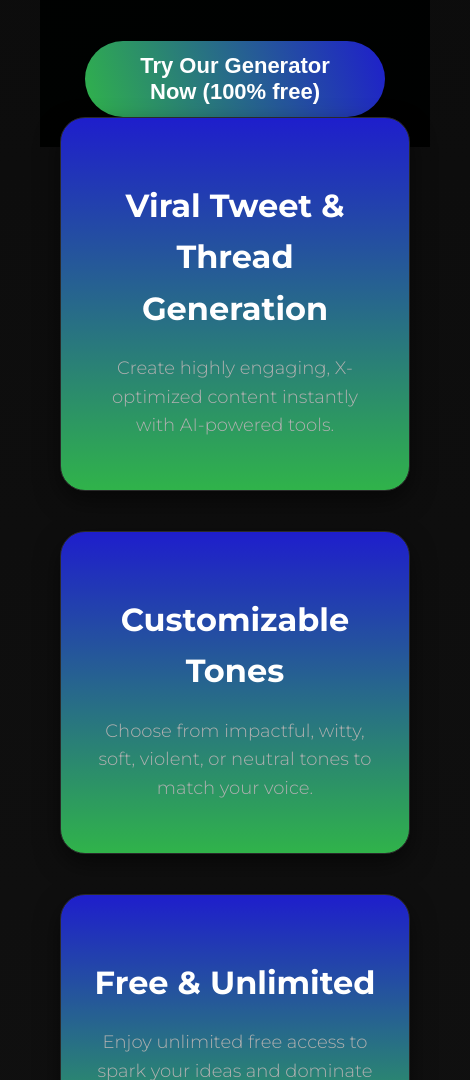
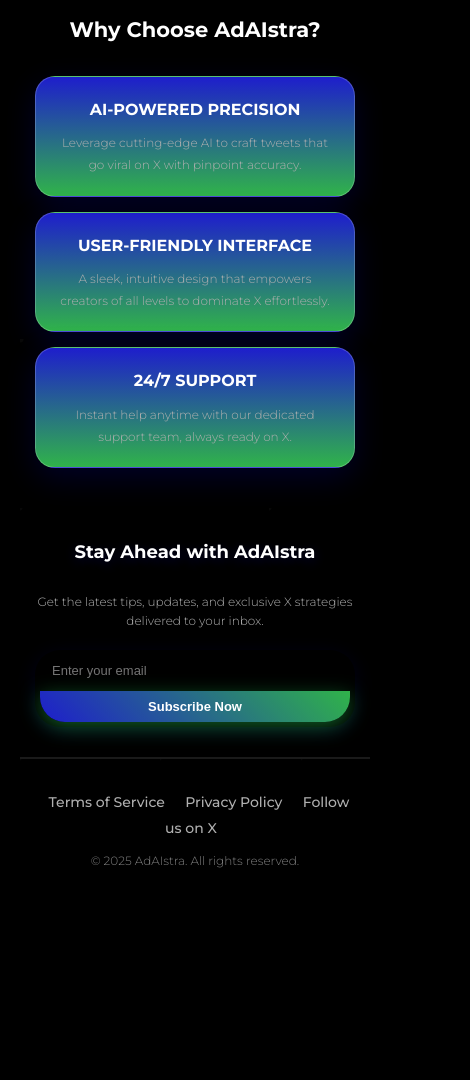
Before and after one commit to Jules-Barthomeuf/AI-X-Automation, a website: page public/index.html in a window 390 px wide. Shown: the part 920-2000 px from the top of the page, 470 px wide, since content can reach past the window. After the commit the page ends 1820 px from the top, so only its background shows below. Drawn offline with Linux system fonts and the light colour scheme.

Commit message:
Update index.html

```diff
--- a/public/index.html
+++ b/public/index.html
@@ -7,11 +7,15 @@
     <style>
         @import url('https://fonts.googleapis.com/css2?family=Montserrat:ital,wght@0,300;0,500;0,700;1,400&display=swap');
 
+        * {
+            margin: 0;
+            padding: 0;
+            box-sizing: border-box;
+        }
+
         body {
             font-family: 'Montserrat', sans-serif;
-            margin: 0;
-            padding: 0;
-            background: linear-gradient(180deg, #0a0a0a, #151515);
+            background: #000000; /* Solid black background */
             color: #ffffff;
             line-height: 1.6;
             overflow-x: hidden;
@@ -20,7 +24,7 @@
         .container {
             max-width: 1440px;
             margin: 0 auto;
-            padding: 0 40px;
+            padding: 0 20px;
             width: 100%;
             background: transparent;
             border-radius: 0;
@@ -29,21 +33,19 @@
         }
 
         header {
-            padding: 20px 0;
-            background: #0a0a0a;
+            padding: 10px 0;
+            background: #000000;
             position: fixed;
-            width: 100vw;
+            width: 100%;
             top: 0;
             z-index: 1000;
             box-shadow: 0 2px 15px rgba(0, 0, 0, 0.4);
-            left: 50%;
-            transform: translateX(-50%);
             box-sizing: border-box;
         }
 
         .logo {
             font-weight: 700;
-            font-size: 32px;
+            font-size: 24px;
             color: #ffffff;
             text-shadow: 0 0 12px rgba(255, 255, 255, 0.6);
             transition: transform 0.3s;
@@ -59,14 +61,14 @@
             align-items: center;
             max-width: 1440px;
             margin: 0 auto;
+            padding: 0 20px;
         }
 
         .login-signup {
             text-decoration: none;
             color: #ffffff;
-            margin-right: 60px;
             font-weight: 500;
-            font-size: 16px;
+            font-size: 14px;
             transition: color 0.3s, transform 0.3s;
         }
 
@@ -77,27 +79,15 @@
 
         .hero {
             text-align: center;
-            padding: 20px 0 0;
-            background: linear-gradient(230deg, #000001, #000301);
-            background-size: 200% 200%;
-            animation: gradientShift 15s ease infinite;
-            min-height: 100vh;
+            padding: 60px 20px; /* Reduced padding for mobile */
+            background: #000000;
             display: flex;
             flex-direction: column;
             justify-content: center;
             align-items: center;
             position: relative;
             animation: slideUp 1s ease-out;
-            width: 100vw;
-            margin: 0;
-            left: 50%;
-            transform: translateX(-50%);
-        }
-
-        @keyframes gradientShift {
-            0% { background-position: 0% 50%; }
-            50% { background-position: 100% 50%; }
-            100% { background-position: 0% 50%; }
+            width: 100%;
         }
 
         @keyframes slideUp {
@@ -107,8 +97,8 @@
 
         .hero h1 {
             font-weight: 700;
-            font-size: 72px;
-            margin-bottom: 20px;
+            font-size: 40px; /* Further reduced default size */
+            margin-bottom: 15px;
             color: #ffffff;
             text-shadow: 0 4px 20px rgba(0, 0, 0, 0.9);
             animation: fadeIn 1.5s ease-in;
@@ -121,9 +111,9 @@
 
         .hero p {
             font-weight: 300;
-            font-size: 24px;
+            font-size: 16px;
             color: #ffffff;
-            margin-bottom: 40px;
+            margin-bottom: 20px;
             animation: slideUp 1.5s ease-out 0.5s backwards;
         }
 
@@ -148,17 +138,17 @@
             left: 50%;
             transform: translate(-50%, -50%);
             background: rgba(0, 0, 0, 0.85);
-            padding: 40px;
-            border-radius: 25px;
+            padding: 30px;
+            border-radius: 20px;
             border: 2px solid rgba(255, 255, 255, 0.1);
             box-shadow: 20px 40px rgba(0, 0, 0, 0.8), 0 0 15px rgba(0, 1, 0, 0.3);
             z-index: 1000;
             text-align: center;
             font-family: 'Montserrat', sans-serif;
             color: #ffffff;
-            max-width: 450px;
+            max-width: 400px;
             width: 90%;
-            min-height: 250px;
+            min-height: 200px;
             opacity: 0;
             transition: opacity 0.5s ease-in-out;
         }
@@ -173,31 +163,28 @@
         }
 
         .popup-message {
-            font-size: 24px;
+            font-size: 18px;
             font-weight: 600;
-            margin-bottom: 70px;
-            text-shadow: 0px;
+            margin-bottom: 40px;
             line-height: 1.4;
         }
 
         .button-group {
-            margin-top: 25px;
             display: flex;
             justify-content: space-between;
-            gap: 20px;
+            gap: 10px;
         }
 
         .premium-button {
-            padding: 18px 35px;
+            padding: 12px 25px;
             background: linear-gradient(250deg, #1e1ecc, #30b34a);
             color: #ffffff;
             border: none;
-            border-radius: 12px;
+            border-radius: 10px;
             cursor: pointer;
             font-weight: 700;
-            font-size: 20px;
-            flex: 20;
-            box-shadow: rgba(30, 179, 74, 0.4);
+            font-size: 16px;
+            flex: 1;
             transition: transform 0.3s ease, box-shadow 0.3s ease;
         }
 
@@ -206,71 +193,61 @@
             box-shadow: 0 8px 20px rgba(30, 179, 74, 0.6);
         }
 
-        .action-button:hover {
-            transform: scale(1.05);
-            box-shadow: 0 0 15px rgba(48, 179, 74, 0.7);
-        }
-
         .cta-button {
-            padding: 12px 40px;
+            padding: 10px 30px;
             color: #ffffff;
             font-weight: 600;
-            font-size: 22px;
+            font-size: 18px;
             text-decoration: none;
-            display: inline-block;
+            display: block;
             width: 100%;
-            max-width: 500px;
-            margin: 10px 0;
-            margin-top: 100px;
+            max-width: 350px;
+            margin: 10px auto;
             transition: transform 0.6s, box-shadow 0.6s;
-            border-radius: 150px
+            border-radius: 150px;
+            box-sizing: border-box;
         }
 
         .cta-vision {
             background: linear-gradient(250deg, #1e1ecc, #30b34a);
-            color: #ffffff;
             box-shadow: 0 0 25px rgba(40, 214, 48, 0.8);
             animation: pulse 1.5s infinite ease-in-out;
-            border: none; /* Removed border */
+            border: none;
         }
 
         .cta-vision:hover {
-            background: linear-gradient(250deg, #1e1ecc, #30b34a); /* Match gradient on hover */
-            transform: scale(1.1);
+            transform: scale(1.05);
             box-shadow: 0 0 25px rgb(42, 180, 72);
         }
 
         .cta-generator {
             background: linear-gradient(250deg, #1e1ecc, #30b34a);
-            box-shadow: 25px linear-gradient(250deg, #1e1ecc, #30b34a);
             animation: pulse 1.5s infinite ease-in-out;
-            border: 0px solid rgb(234, 229, 229); /* Border matches background */
+            border: none;
         }
 
         .cta-generator:hover {
-            transform: scale(1.1);
+            transform: scale(1.05);
             box-shadow: 0 0 25px rgb(2, 109, 0);
         }
 
         @keyframes pulse {
-            0% { box-shadow: 0 0 15px linear-gradient(250deg, #1e1ecc, #30b34a); }
-            50% { box-shadow: 0 0 25px linear-gradient(250deg, #1e1ecc, #30b34a); }
-            100% { box-shadow: 0 0 15px linear-gradient(250deg, #1e1ecc, #30b34a); }
+            0% { box-shadow: 0 0 15px rgba(30, 179, 74, 0.5); }
+            50% { box-shadow: 0 0 25px rgba(30, 179, 74, 0.7); }
+            100% { box-shadow: 0 0 15px rgba(30, 179, 74, 0.5); }
         }
 
         .features {
-            padding: 50px 40px;
+            padding: 30px 20px;
             background: transparent;
             display: flex;
             justify-content: center;
-            gap: 80px;
+            gap: 30px;
             animation: fadeInUp 1.5s ease-out;
-            margin-top: -150px;
             position: relative;
             z-index: 10;
             max-width: 1440px;
-            margin-left: auto;
-            margin-right: auto;
+            margin: 0 auto;
         }
 
         @keyframes fadeInUp {
@@ -280,16 +257,15 @@
 
         .feature-card {
             background: linear-gradient(180deg, #1e1ecc, #30b34a);
-            padding: 50px;
-            border-radius: 25px;
+            padding: 30px;
+            border-radius: 20px;
             border: 1px solid #2a2a2a;
             text-align: center;
             transition: transform 0.3s, box-shadow 0.3s;
             animation: zoomIn 1.5s ease-out backwards;
-            overflow: hidden;
             box-shadow: 0 10px 25px rgba(0, 0, 0, 0.5);
-            position: relative;
-            max-width: 300px;
+            max-width: 280px;
+            width: 100%;
         }
 
         @keyframes zoomIn {
@@ -304,42 +280,40 @@
 
         .feature-card h3 {
             font-weight: 600;
-            font-size: 32px;
-            margin-bottom: 20px;
+            font-size: 20px;
+            margin-bottom: 10px;
             color: #ffffff;
         }
 
         .feature-card p {
             font-weight: 300;
-            font-size: 18px;
+            font-size: 14px;
             color: #b0b0b0;
-            margin-bottom: 20px;
+            margin-bottom: 10px;
         }
 
         .feature-icon {
-            font-size: 60px;
+            font-size: 40px;
             color: #6A1B9A;
-            margin-bottom: 20px;
+            margin-bottom: 10px;
         }
 
         .why-choose {
-            padding: 50px 60px;
+            padding: 30px 20px;
             background: #000000;
             text-align: center;
             animation: fadeInUp 1.5s ease-out 1.5s backwards;
             position: relative;
-            overflow: hidden;
-            width: 300%;
-            margin: 0;
-            left: 50%;
-            transform: translateX(-50%);
+            width: 100%;
+            max-width: 1440px;
+            margin: 0 auto;
             box-sizing: border-box;
         }
 
         .why-choose h2 {
             font-weight: 700;
-            font-size: 48px;
-            margin-bottom: 60px;
+            font-size: 32px;
+            margin-bottom: 30px;
             color: #ffffff;
             text-shadow: 0 4px 15px rgba(0, 0, 0, 0.4);
             animation: pulseText 2s infinite ease-in-out;
@@ -353,16 +327,15 @@
 
         .why-card {
             background: linear-gradient(180deg, #1e1ecc, #30b34a);
-            backdrop-filter: blur(10px);
-            padding: 40px;
+            padding: 25px;
             border-radius: 20px;
             border: 1px solid rgba(255, 255, 255, 0.2);
-            margin: 20px auto;
+            margin: 15px auto;
             transition: transform 0.3s, box-shadow 0.3s;
-            display: inline-block;
-            max-width: 350px;
             animation: slideIn 1.5s ease-out backwards;
             box-shadow: 0 10px 30px rgba(0, 0, 128, 0.3);
+            max-width: 320px;
+            width: 100%;
         }
 
         @keyframes slideIn {
@@ -376,22 +349,22 @@
 
         .why-card h3 {
             font-weight: 600;
-            font-size: 28px;
-            margin-bottom: 20px;
+            font-size: 20px;
+            margin-bottom: 10px;
             color: #ffffff;
             text-transform: uppercase;
         }
 
         .why-card p {
             font-weight: 300;
-            font-size: 16px;
+            font-size: 14px;
             color: #b0b0b0;
             line-height: 1.8;
         }
 
         .newsletter {
-            padding: 100px 0;
-            background: linear-gradient(180deg, #151515, #0a0a0a);
+            padding: 40px 20px;
+            background: #000000;
             text-align: center;
             animation: fadeInDown 1.5s ease-out 2s backwards;
             position: relative;
@@ -408,21 +381,21 @@
 
         .newsletter h2 {
             font-weight: 700;
-            font-size: 40px;
-            margin-bottom: 40px;
+            font-size: 28px;
+            margin-bottom: 25px;
             color: #ffffff;
             text-shadow: 0 3px 12px rgba(0, 0, 128, 0.4);
         }
 
         .newsletter p {
             font-weight: 300;
-            font-size: 18px;
+            font-size: 14px;
             color: #b0b0b0;
-            margin-bottom: 30px;
+            margin-bottom: 20px;
         }
 
         .newsletter-form {
-            max-width: 600px;
+            max-width: 450px;
             margin: 0 auto;
             display: flex;
             justify-content: center;
@@ -434,13 +407,13 @@
         }
 
         .newsletter-input {
-            padding: 15px 25px;
+            padding: 10px 15px;
             width: 70%;
             border: none;
             border-radius: 50px 0 0 50px;
             background: transparent;
             color: #ffffff;
-            font-size: 16px;
+            font-size: 14px;
             outline: none;
             transition: border-color 0.3s;
         }
@@ -450,26 +423,26 @@
         }
 
         .newsletter-button {
-            padding: 15px 35px;
+            padding: 10px 25px;
             background: linear-gradient(45deg, #1e1ecc, #30b34a);
             color: #ffffff;
             border: none;
             border-radius: 0 50px 50px 0;
             cursor: pointer;
             font-weight: 600;
-            font-size: 16px;
+            font-size: 14px;
             transition: transform 0.3s, box-shadow 0.3s;
             box-shadow: 0 5px 20px rgba(30, 179, 74, 0.5);
         }
 
         .newsletter-button:hover {
-            transform: scale(1.1);
+            transform: scale(1.05);
             box-shadow: 0 10px 30px rgba(30, 179, 74, 0.7);
         }
 
         footer {
-            padding: 60px 0 40px;
-            background: linear-gradient(180deg, #000000, #000000);
+            padding: 30px 20px;
+            background: #000000;
             text-align: center;
             border-top: 2px solid rgba(255, 255, 255, 0.1);
             animation: fadeIn 1.5s ease-out 2.5s backwards;
@@ -483,8 +456,8 @@
         footer a {
             color: #b0b0b0;
             text-decoration: none;
-            margin: 15px;
-            font-size: 16px;
+            margin: 8px;
+            font-size: 14px;
             transition: color 0.3s, transform 0.3s;
             position: relative;
         }
@@ -512,9 +485,9 @@
 
         footer p {
             font-weight: 300;
-            font-size: 14px;
+            font-size: 12px;
             color: #808080;
-            margin-top: 20px;
+            margin-top: 10px;
         }
 
         .particles {
@@ -563,33 +536,189 @@
             100% { transform: scale(1); }
         }
 
+        /* Responsive Design */
         @media (max-width: 768px) {
-            header { padding: 15px 0; width: 100vw; }
-            .logo { font-size: 24px; }
-            nav .login-signup { display: none; }
-            nav { max-width: 100%; }
-            .hero, .why-choose { padding: 20px 0; width: 100vw; }
-            .features, .why-choose, .newsletter, footer { padding: 20px; max-width: 100%; }
-            .features { flex-direction: column; align-items: center; margin-top: -50px; gap: 40px; }
-            .feature-card, .why-card { padding: 30px; max-width: 100%; }
-            .cta-button { max-width: 300px; }
-            .why-card { max-width: 100%; }
-            .newsletter-form { max-width: 100%; flex-direction: column; border-radius: 25px; }
-            .newsletter-input { width: 100%; border-radius: 25px 25px 0 0; margin-bottom: 5px; }
-            .newsletter-button { width: 100%; border-radius: 0 0 25px 25px; }
+            header {
+                padding: 8px 0;
+            }
+
+            .logo {
+                font-size: 20px;
+            }
+
+            .login-signup {
+                display: none;
+            }
+
+            .hero {
+                padding: 50px 15px; /* Further reduced padding */
+                min-height: auto; /* Allow content to fit */
+            }
+
+            .hero h1 {
+                font-size: 28px; /* Smaller title */
+            }
+
+            .hero p {
+                font-size: 14px;
+            }
+
+            .cta-button {
+                max-width: 280px;
+                font-size: 16px;
+                padding: 8px 25px;
+                margin: 8px auto;
+            }
+
+            .features {
+                flex-direction: column;
+                align-items: center;
+                gap: 25px;
+                padding: 25px 15px;
+            }
+
+            .feature-card {
+                padding: 25px;
+                max-width: 100%;
+            }
+
+            .feature-card h3 {
+                font-size: 18px;
+            }
+
+            .feature-card p {
+                font-size: 13px;
+            }
+
+            .why-choose {
+                padding: 25px 15px;
+            }
+
+            .why-choose h2 {
+                font-size: 24px;
+            }
+
+            .why-card {
+                max-width: 100%;
+                padding: 20px;
+            }
+
+            .why-card h3 {
+                font-size: 18px;
+            }
+
+            .why-card p {
+                font-size: 13px;
+            }
+
+            .newsletter {
+                padding: 30px 15px;
+            }
+
+            .newsletter h2 {
+                font-size: 22px;
+            }
+
+            .newsletter p {
+                font-size: 13px;
+            }
+
+            .newsletter-form {
+                flex-direction: column;
+                max-width: 100%;
+                border-radius: 25px;
+            }
+
+            .newsletter-input {
+                width: 100%;
+                border-radius: 25px 25px 0 0;
+                margin-bottom: 5px;
+                padding: 8px 12px;
+                font-size: 13px;
+            }
+
+            .newsletter-button {
+                width: 100%;
+                border-radius: 0 0 25px 25px;
+                padding: 8px 15px;
+                font-size: 13px;
+            }
+        }
+
+        @media (max-width: 480px) {
+            .hero {
+                padding: 40px 10px;
+            }
+
+            .hero h1 {
+                font-size: 24px; /* Even smaller for very small screens */
+            }
+
+            .hero p {
+                font-size: 12px;
+            }
+
+            .cta-button {
+                max-width: 240px;
+                font-size: 14px;
+                padding: 6px 20px;
+                margin: 6px auto;
+            }
+
+            .feature-card h3 {
+                font-size: 16px;
+            }
+
+            .feature-card p {
+                font-size: 12px;
+            }
+
+            .why-choose h2 {
+                font-size: 20px;
+            }
+
+            .why-card h3 {
+                font-size: 16px;
+            }
+
+            .why-card p {
+                font-size: 12px;
+            }
+
+            .newsletter h2 {
+                font-size: 18px;
+            }
+
+            .newsletter p {
+                font-size: 12px;
+            }
         }
 
         @media (min-width: 769px) and (max-width: 1024px) {
-            header { padding: 20px 0; width: 100vw; }
-            .hero, .why-choose { padding: 0; width: 100vw; }
-            .features, .why-choose, .newsletter, footer { max-width: 900px; padding: 30px; }
-            .features { margin-top: -50px; gap: 50px; justify-content: center; }
+            header {
+                padding: 12px 0;
+            }
+
+            .hero {
+                padding: 60px 20px;
+            }
+
+            .features {
+                gap: 25px;
+                padding: 30px 20px;
+                justify-content: center;
+            }
+
+            .why-choose, .newsletter, footer {
+                padding: 30px 20px;
+                max-width: 900px;
+            }
         }
 
         @media (min-width: 1025px) {
-            header { width: 100vw; }
-            .hero, .why-choose { width: 100vw; }
-            .features, .why-choose, .newsletter, footer { max-width: 1440px; }
+            .login-signup {
+                margin-right: 40px;
+            }
         }
     </style>
 </head>
```
